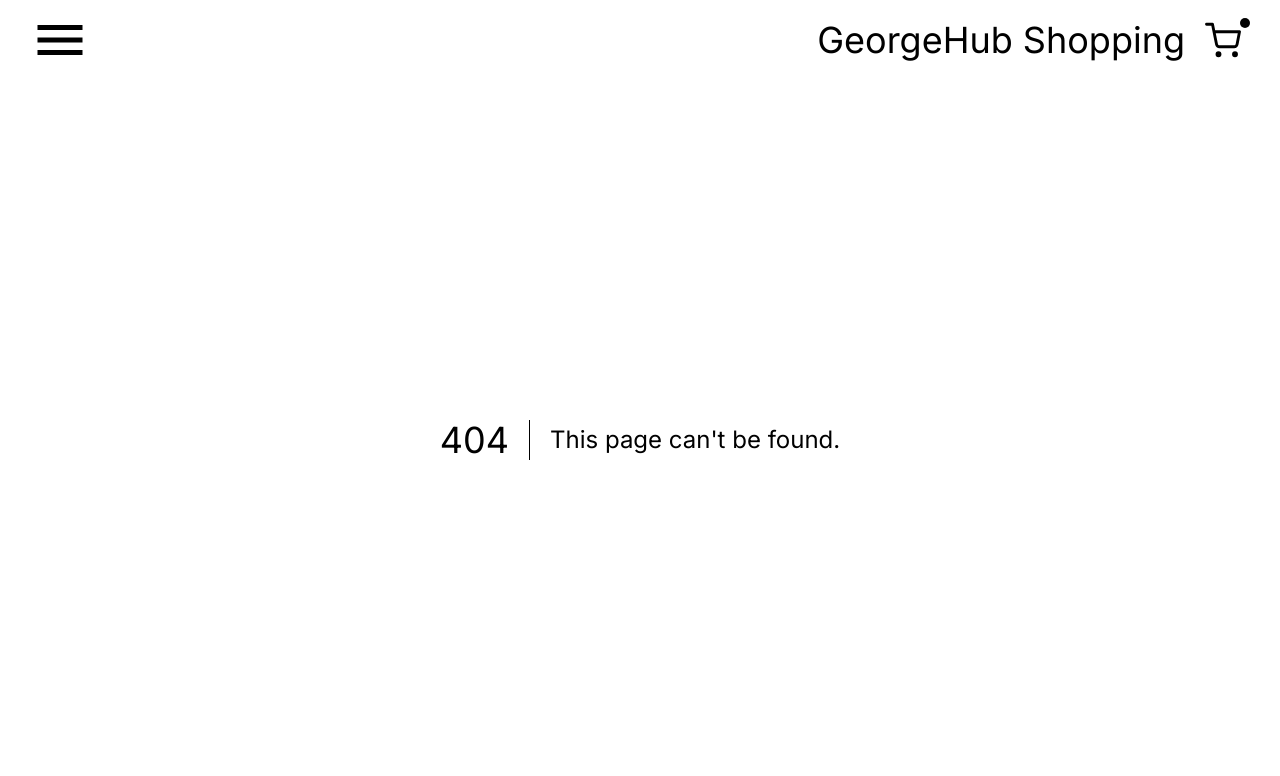
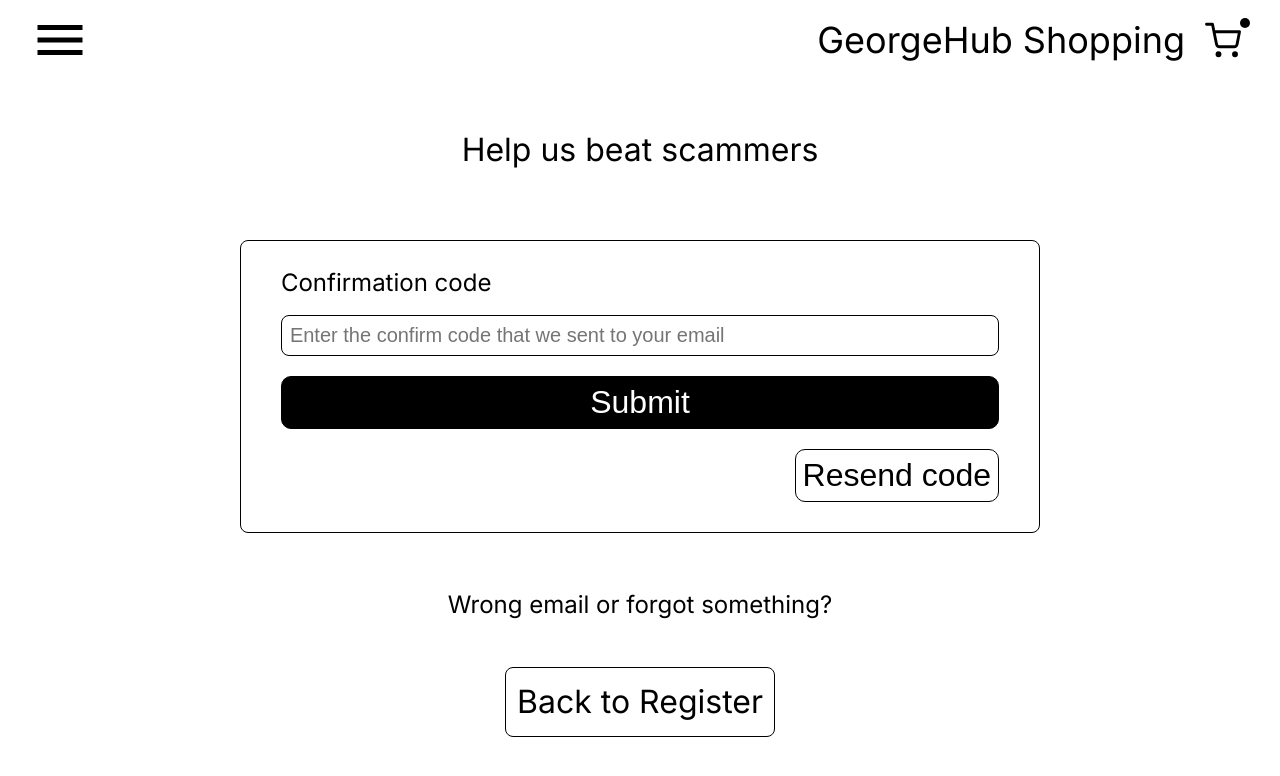
Before and after one commit to georgie-the-developer/georgehub-shopping-frontend, a Next.js app: page /register/confirm in a window 1280 px wide. Before the commit this address had no page. Shown: the top 776 px of the page. Built offline with nearby package versions, Linux system fonts and the light colour scheme.

Commit message:
Confirm register page

```diff
--- /dev/null
+++ b/src/app/register/confirm/page.tsx
@@ -0,0 +1,63 @@
+"use client";
+// Components
+import * as Form from "@/components/form/Form";
+import ButtonForm from "@/components/buttons/ButtonForm";
+import ButtonLink from "@/components/buttons/ButtonLink";
+// Styling
+import confirm from "@/styles/modules/login.module.scss";
+interface LoginFormInput {
+  username: string;
+  password: string;
+}
+
+export default function Page() {
+  const handleSubmit = async (e) => {
+    e.preventDefault();
+    const params = new URLSearchParams(window.location.search);
+    const data = JSON.stringify(Object.fromEntries(params.entries()));
+    console.log(data);
+    // let csrfToken = "";
+    // let response = await fetch("/someurl", {
+    //   method: "POST",
+    //   credentials: "include",
+    //   headers: {
+    //     "Content-Type": "application/json",
+    //     "X-CSRFToken": csrfToken,
+    //   },
+    //   body: data,
+    // });
+    // let responseData: JSON = await response.json();
+    // console.log(responseData);
+    e.target.reset();
+  };
+  return (
+    <div className={confirm.container}>
+      <div className={confirm.heading}>Help us beat scammers</div>
+      <div className={confirm.formContainer}>
+        <Form.Form handleSubmit={handleSubmit}>
+          <Form.FormInput
+            type="number"
+            name="confirm_code"
+            label="Confirmation code"
+            placeholder="Enter the confirm code that we sent to your email"
+            pattern="^.{6}$"
+            patternMessage="Confrim code should be 6 characters long"
+            required={true}
+          />
+          <Form.FormSubmit value="Submit" />
+          <div className={confirm.buttonFormContainer}>
+            <div className={confirm.buttonContainer}>
+              <ButtonForm action={() => alert("hi")} value="Resend code" />
+            </div>
+          </div>
+        </Form.Form>
+      </div>
+      <div className={confirm.textContainer}>
+        Wrong email or forgot something?
+      </div>
+      <div className={confirm.buttonLinkContainer}>
+        <ButtonLink link="/register" text="Back to Register" type="secondary" />
+      </div>
+    </div>
+  );
+}
--- a/src/styles/modules/login.module.scss
+++ b/src/styles/modules/login.module.scss
@@ -45,4 +45,13 @@
       align-items: baseline;
     }
   }
+  .buttonFormContainer {
+    width: 90%;
+    display: flex;
+    justify-content: flex-end;
+    .buttonContainer {
+      width: auto;
+      font-size: 24px;
+    }
+  }
 }
```
Also changed, not shown: src/app/register/page.tsx (+6 -16 lines).
